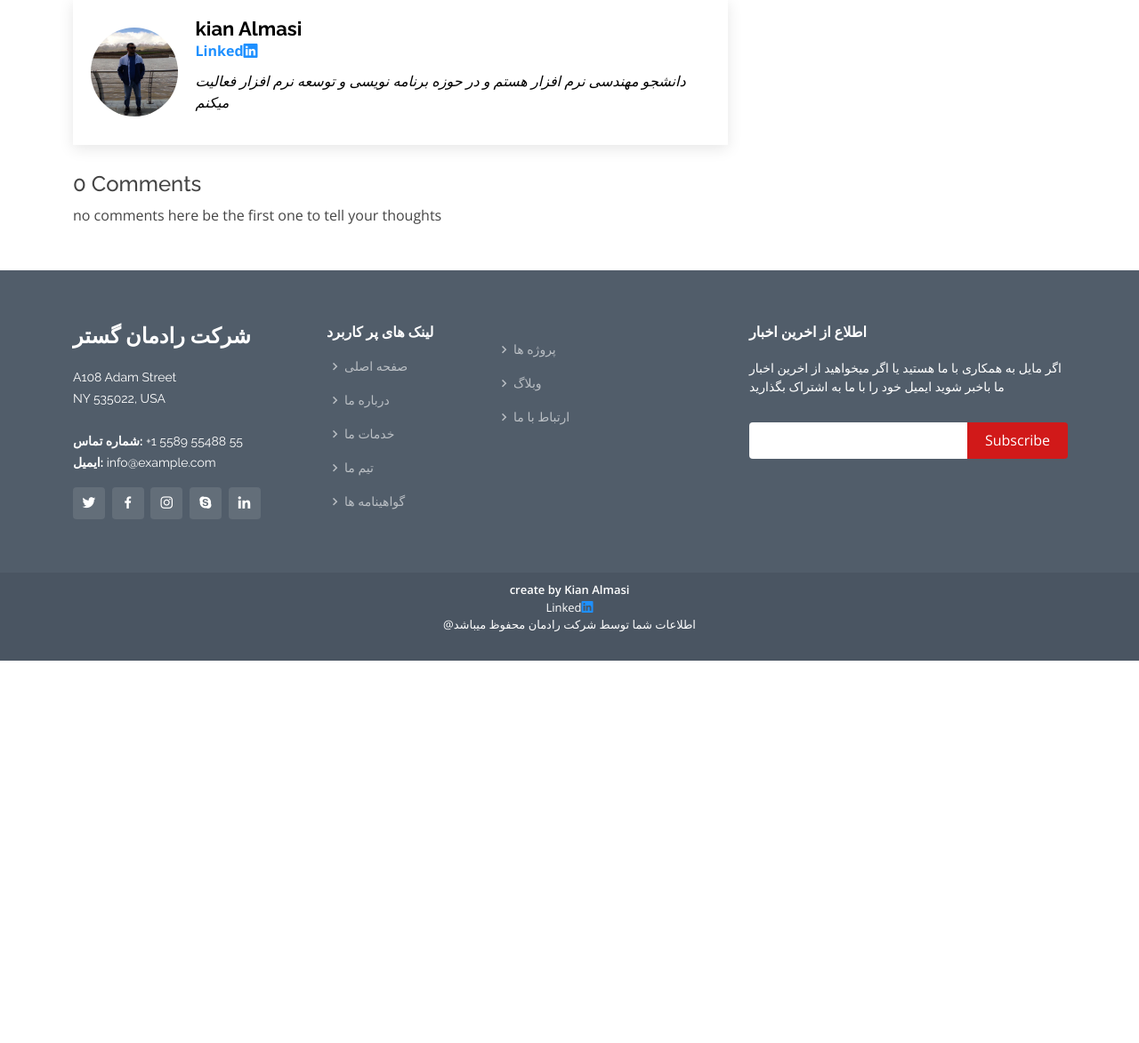
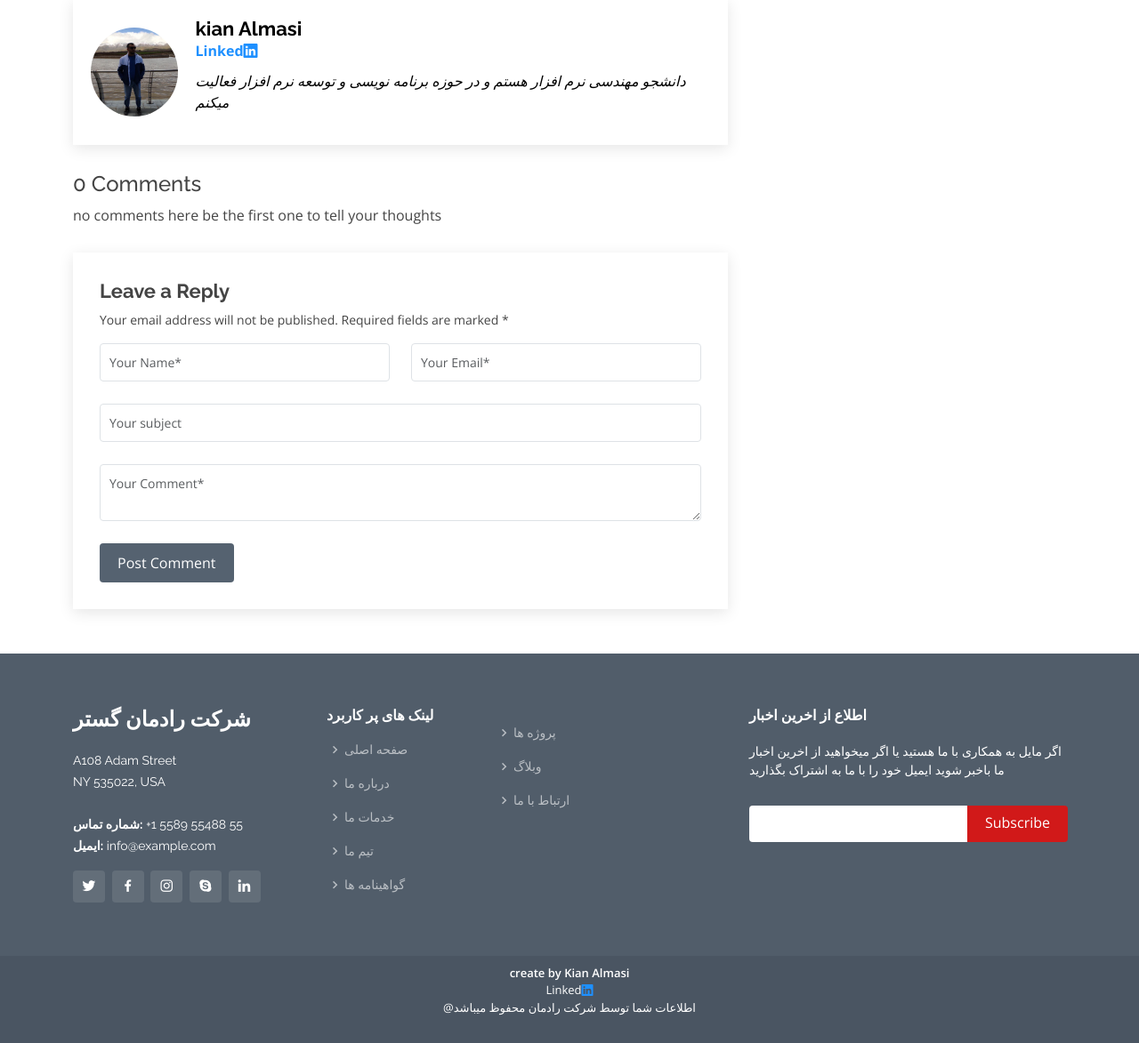
Before and after one commit to kian-al/radman-site, a Django app: page /blog/4 in a window 1280 px wide. Shown: the part 1196-2369 px from the top of the page at 89% size. Before the commit the page ends 1939 px from the top, so only its background shows below. Run offline with Django 4.2, Linux system fonts and the light colour scheme; data comes from the database, SQL or seed files in the repository; both versions use the stored data as it was after the commit; parts of the project's set-up code (start-up, migrations or seed data) failed here and were passed over; some libraries are stand-ins or nearby versions.

Commit message:
compite the comments filds

```diff
--- a/templates/blog/base.html
+++ b/templates/blog/base.html
@@ -29,7 +29,7 @@
           background:black;
           font-family: Arial, sans-serif;
           font-weight: bold;
-s      }
+      }
   </style>
   <meta content="" name="description">
   <meta content="" name="keywords">
--- a/templates/blog/blog-single.html
+++ b/templates/blog/blog-single.html
@@ -85,6 +85,11 @@
         </div>
 
       </div>
+      {% include 'blog/messages.html' %}
+
+      {% block content %}
+
+      {% endblock %}
     </section><!-- End Breadcrumbs -->
 
     <!-- ======= Blog Single Section ======= -->
@@ -143,12 +148,13 @@
             <div class="blog-comments">
               <h4>{{comments|length}} Comments</h4>
               {% for comment in comments %}
+
               <div id="comment" class="comment">
                 <div class="d-flex">
                   <div class="comment-img"><img src="{% static '/img/blog/comments-6.jpg' %}" alt=""></div>
                   <div>
                     <h5><a href="">{{comment.name}}</a> <a href="#" class="reply"><i class="bi bi-reply-fill"></i> Reply</a></h5>
-                    <time datetime="2020-01-01">{{comment.created_date|naturalday}}</time>
+                    <time datetime="{{ post.published_date|date:'D / d / M / Y' }}">{{ post.published_date|naturaltime }}</time>
                     <p>{{comment.message}}</p>
                   </div>
                 </div>
@@ -158,24 +164,36 @@
               {%endfor%}
               <div class="comments-area">
                 <div id="disqus_thread"></div>
-                  <script>
-                      /**
-                      *  RECOMMENDED CONFIGURATION VARIABLES: EDIT AND UNCOMMENT THE SECTION BELOW TO INSERT DYNAMIC VALUES FROM YOUR PLATFORM OR CMS.
-                      *  LEARN WHY DEFINING THESE VARIABLES IS IMPORTANT: https://disqus.com/admin/universalcode/#configuration-variables    */
-                      /*
-                      var disqus_config = function () {
-                      this.page.url = PAGE_URL;  // Replace PAGE_URL with your page's canonical URL variable
-                      this.page.identifier = PAGE_IDENTIFIER; // Replace PAGE_IDENTIFIER with your page's unique identifier variable
-                      };
-                      */
-                      (function() { // DON'T EDIT BELOW THIS LINE
-                      var d = document, s = d.createElement('script');
-                      s.src = 'https://127-0-0-1-8000-wmhxprf1wa.disqus.com/embed.js';
-                      s.setAttribute('data-timestamp', +new Date());
-                      (d.head || d.body).appendChild(s);
-                      })();
-                  </script>
-                  <noscript>Please enable JavaScript to view the <a href="https://disqus.com/?ref_noscript">comments powered by Disqus.</a></noscript>
+
+              <div class="reply-form">
+                <h4>Leave a Reply</h4>
+                <p>Your email address will not be published. Required fields are marked * </p>
+                <form method="post" action="{% url 'weblog:blog_single' pid=post.id %}" >
+                  {%csrf_token%}
+                  <input type="hidden" name="post" value={{post.id}}>
+                  <div class="row">
+                    <div class="col-md-6 form-group">
+                      <input name="name" type="text" class="form-control" placeholder="Your Name*">
+                    </div>
+                    <div class="col-md-6 form-group">
+                      <input name="email" type="text" class="form-control" placeholder="Your Email*">
+                    </div>
+                  </div>
+                  <div class="row">
+                    <div class="col form-group">
+                      <input name="subject" type="text" class="form-control" placeholder="Your subject">
+                    </div>
+                  </div>
+                  <div class="row">
+                    <div class="col form-group">
+                      <textarea name="message" class="form-control" placeholder="Your Comment*"></textarea>
+                    </div>
+                  </div>
+                  <button type="submit" class="btn btn-primary" >Post Comment</button>
+
+                </form>
+
+              </div>
               </div>
             </div>
           <!-- end of comments block -->
@@ -283,6 +301,17 @@
 
   <!-- Template Main JS File -->
   <script src="{% static '/js/main.js' %}"></script>
+  <script>
+    document.addEventListener('DOMContentLoaded', function() {
+      const closeBtns = document.querySelectorAll('.close');
+      closeBtns.forEach(function(btn) {
+        btn.addEventListener('click', function() {
+          const alert = this.parentElement;
+          alert.remove();
+        });
+      });
+    });
+  </script>
 
 </body>
 
--- /dev/null
+++ b/weblog/forms.py
@@ -0,0 +1,9 @@
+from django import forms
+from weblog.models import Comments
+from captcha.fields import CaptchaField
+
+class CommentForm(forms.ModelForm):
+    #captcha = CaptchaField()
+    class Meta:
+        model = Comments
+        fields = ['post','name','email','subject','message']
--- a/weblog/views.py
+++ b/weblog/views.py
@@ -2,8 +2,10 @@
 from django.shortcuts import render,get_object_or_404
 from django.http import HttpResponse
 from weblog.models import Post,Comments
+from weblog.forms import CommentForm
 from django.core.paginator import Paginator,EmptyPage,PageNotAnInteger
 from datetime import datetime, time
+from django.contrib import messages
 
 def blog_view (request,**kwargs):
     posts = Post.objects.filter(status=1)
@@ -36,12 +38,22 @@ def blog_view (request,**kwargs):
     return render(request, 'blog/blog.html', context)
 
 def blog_single(request,pid):
+    if request.method=='POST':
+        form=CommentForm(request.POST)
+        if form.is_valid():
+            form.save()
+            messages.add_message(request,messages.SUCCESS,"کامنت شما به درستی ایجاد شد")
+        else:
+            messages.add_message(request,messages.SUCCESS,"کامنت شما به درستی ایجاد نشد")
+
     posts=Post.objects.filter(status=1)
     post1=get_object_or_404(posts,pk=pid,status=1)
-    comments=Comments.objects.filter(post=post1.id)
+    comments=Comments.objects.filter(post=post1.id,approved=1)
+    form=CommentForm()
     context={'post':post1,
-             'comments':comments
-             }
+            'comments':comments,
+            'form':form
+            }
     return render(request,'blog/blog-single.html',context)
 
 def blog_category(request,cat_name):
```
Also changed, not shown: db.sqlite3.
